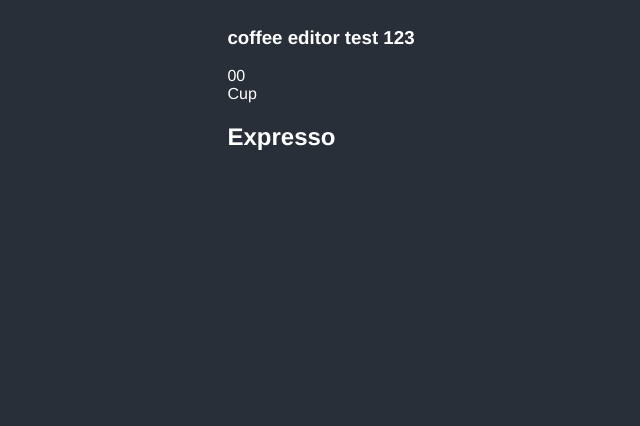
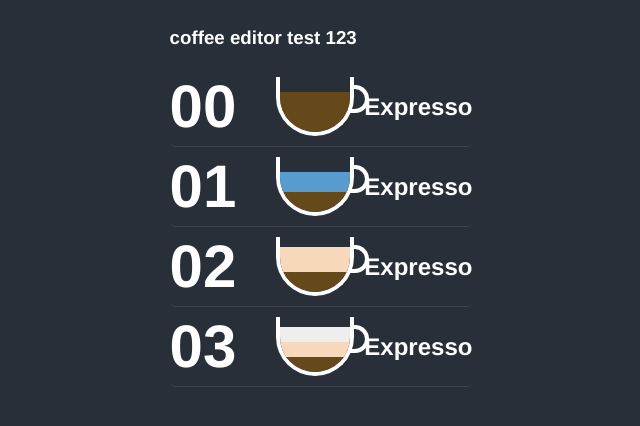
Before and after one commit to annapolar/vue-coffee-editor, a Vue app: page / in a window 1280 px wide. Shown: the top 426 px of the page, without its empty margins (319-959 px from the left). Built offline with nearby package versions, Linux system fonts and the light colour scheme.

Commit message:
add style of cups

```diff
--- a/src/components/CoffeeEditor.vue
+++ b/src/components/CoffeeEditor.vue
@@ -1,16 +1,15 @@
 <template>
   <div class="CoffeeEditor">
     <h3>coffee editor test 123</h3>
-    <div class="coffeeType">
-      <div class="num">00</div>
+    <div class="coffeeType" v-for="(item,index) in coffees">
+      <div class="num">0{{index}}</div>
       <div class="cupContainer">
         <div class="cup">
-          Cup
           <div class="ingradient">
-            <div class="coffee"></div>
-            <div class="milk"></div>
-            <div class="water"></div>
-            <div class="bubble"></div>
+            <div class="coffee" :style="{height:item.coffee + '%'}"></div>
+            <div class="milk" :style="{height:item.milk + '%'}"></div>
+            <div class="water" :style="{height:item.water + '%'}"></div>
+            <div class="bubble" :style="{height:item.bubble + '%'}"></div>
           </div>
         </div>
       </div>
@@ -33,6 +32,7 @@ export default {
           coffee: 80,
           bubble: 0,
           water: 0,
+          milk:0,
           type: "small"
         },
         {
@@ -65,6 +65,84 @@ export default {
 </script>
 
 <style lang="scss">
+@mixin size($w, $h: $w) {
+  width: $w;
+  height: $h;
+}
 .CoffeeEditor {
+  .coffeeType {
+    display: flex;
+    align-items: center;
+    max-width: 400px;
+    border-radius: 5px;
+    padding: 10 20px;
+    cursor: pointer;
+    border-bottom: 1px solid rgba(white, 0.1);
+    transition: 0.5s;
+    &:hover {
+      background-color: rgba(white, 0.05);
+    }
+    .num {
+      font-size: 60px;
+      flex: 1;
+      font-weight: bold;
+      margin-right: 30px;
+    }
+    .cupContainer {
+      flex: 1;
+      .cup {
+        border: 4px solid white;
+        @include size(70px, 50px);
+        border-top: none;
+        border-radius: 0 0 50px 50px;
+        margin: 10px;
+        padding-top: 5px;
+        position: relative;
+
+        &:before {
+          content: '';
+          display: block;
+          border: 4px solid white;
+          border-left:none;
+          border-radius:0 50px 50px 0;
+          @include size(15px, 20px);
+          position: absolute;
+          left:100%;
+          top:40%;
+          transform:translateY(-50%);
+        }
+        .ingradient {
+          @include size(70px, 50px);
+          border-radius: 0 0 50px 50px;
+          overflow: hidden;
+          display: flex;
+          flex-direction: column-reverse;
+
+          .coffee,
+          .milk,
+          .water,
+          .bubble {
+            background-color: white;
+            height: 10px;
+          }
+          .coffee {
+            background-color: #66491a;
+          }
+          .milk {
+            background-color: #f7d8bb;
+          }
+          .water {
+            background-color: #589bce;
+          }
+          .bubble {
+            background-color: #eee;
+          }
+        }
+      }
+    }
+    .control {
+      flex: 2;
+    }
+  }
 }
 </style>
```
